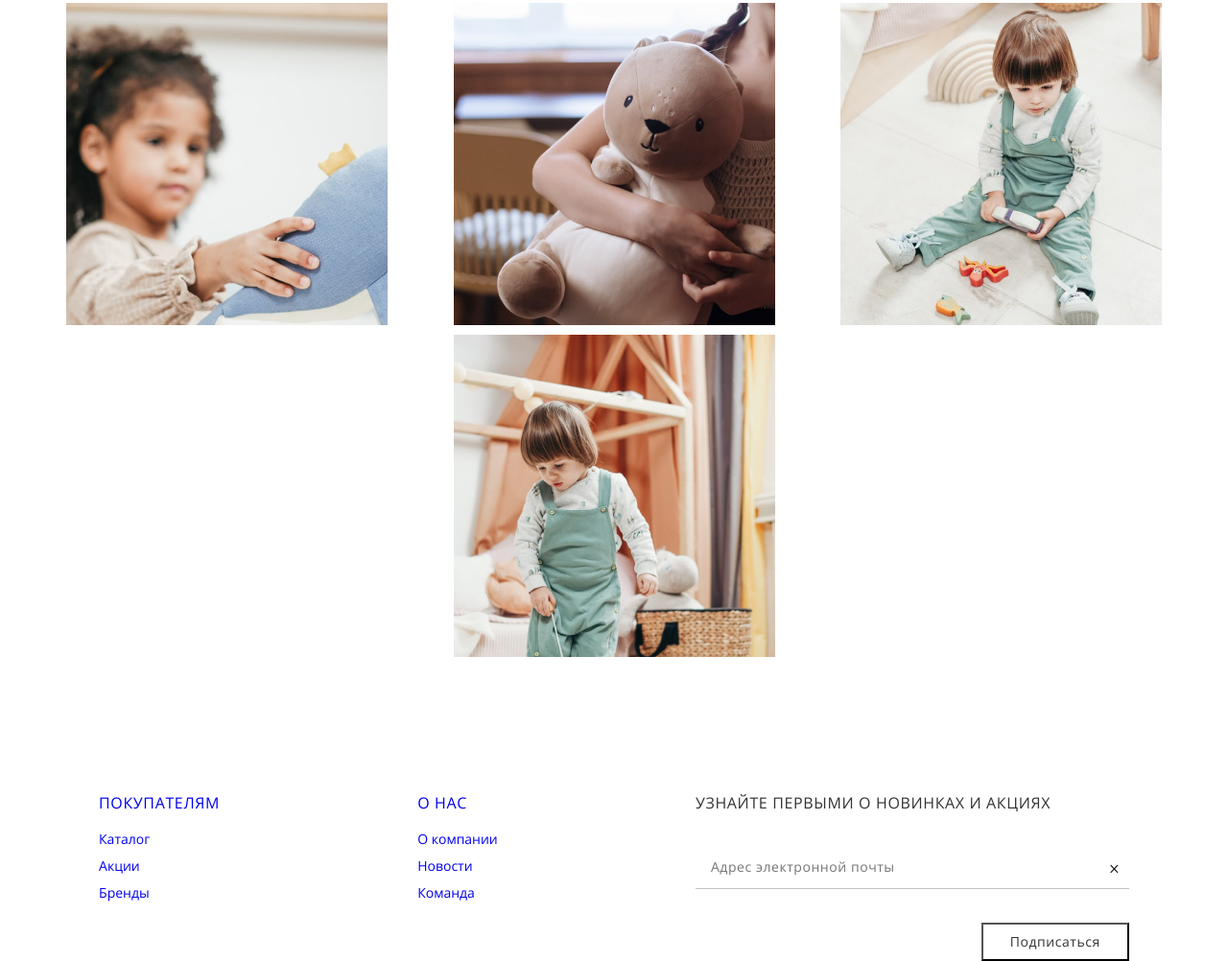
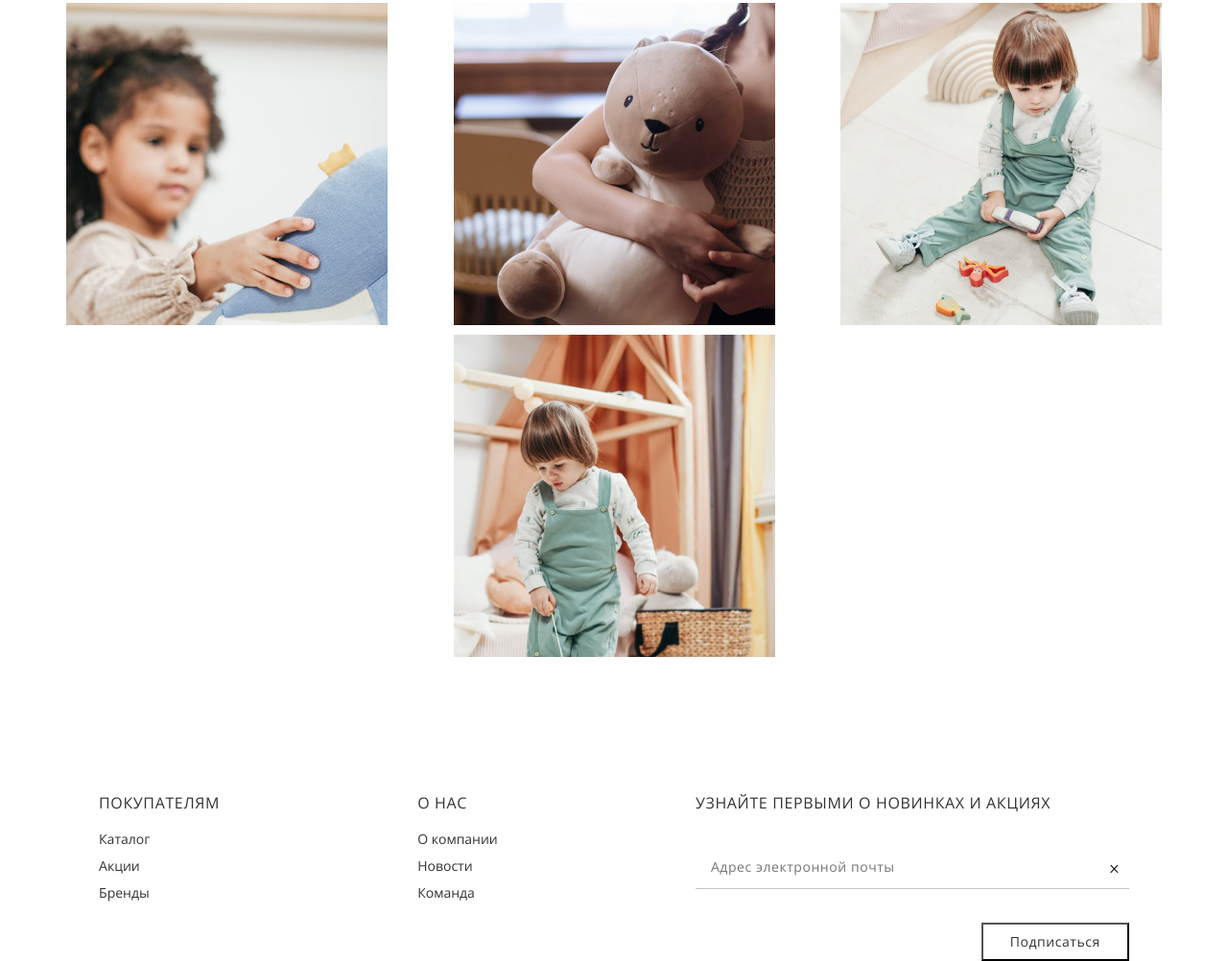
Before and after one commit to Olimjon24/work1, a plain HTML site: page index.html in a window 1280 px wide. Shown: the part 1735-2737 px from the top of the page at 96% size. Drawn offline with Linux system fonts and the light colour scheme; files whose address does not match are found by name.

Commit message:
childrens

```diff
--- a/style/main.css
+++ b/style/main.css
@@ -414,7 +414,10 @@ select{
     color: #333333;
     margin-bottom: 16px;
 }
-
+.footer__link{
+    color: #333333
+;
+}
 .footer__item:not(:last-child) {
     margin-bottom: 8px;
 }
--- a/style/media.css
+++ b/style/media.css
@@ -80,7 +80,7 @@
         font-size: 12px;
     }
 }
-@media(max-width:375px) {
+@media(max-width:400px) {
     .header__nav_logo{
         display: none;
     }
```
